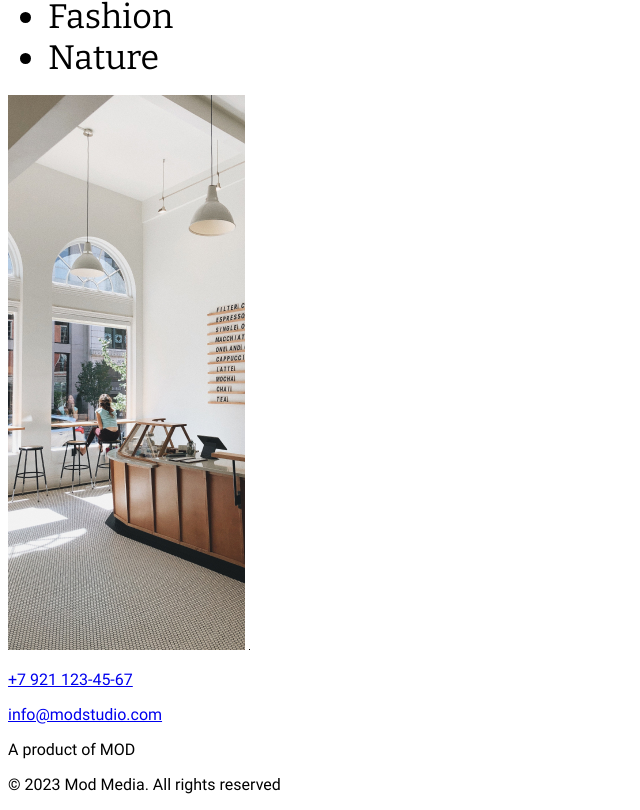
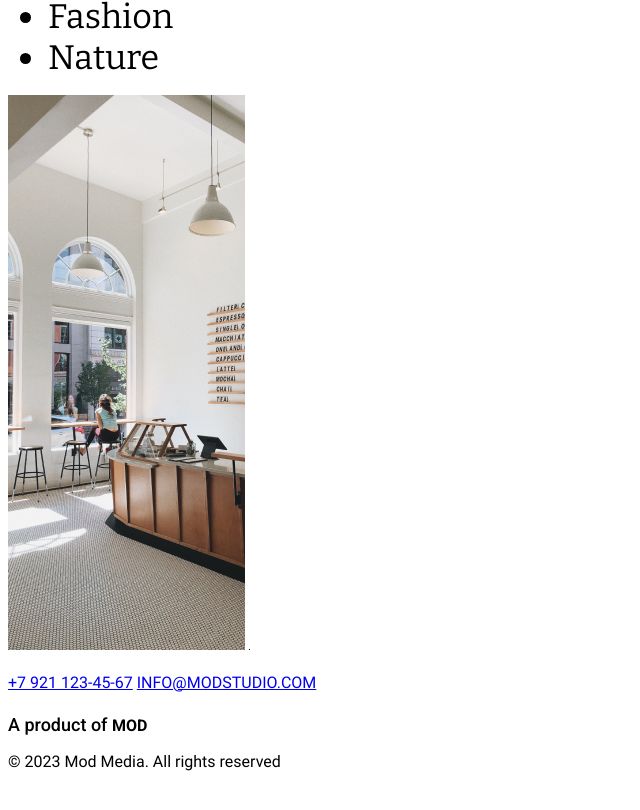
Before and after one commit to drugpamir/otus-css-vorobev, a plain HTML site: page index.html in a window 1280 px wide. Shown: the part 7737-8547 px from the top of the page, without its empty margins (0-640 px from the left). After the commit the page ends 8525 px from the top, so only its background shows below. Drawn offline with nearby package versions, Linux system fonts and the light colour scheme; a web font is replaced by a local one.

Commit message:
footer font styled

```diff
--- a/index.html
+++ b/index.html
@@ -161,10 +161,12 @@
       </section>
     </main>
     <footer>
-      <p><a href="tel:+79211234567">+7 921 123-45-67</a></p>
-      <p><a href="mailto:info@modstudio.com">info@modstudio.com</a></p>
-      <p>A product of MOD</p>
-      <p>© 2023 Mod Media. All rights reserved</p>
+      <p class="footer-contacts">
+        <a href="tel:+79211234567">+7 921 123-45-67</a>
+        <a class="upper" href="mailto:info@modstudio.com">info@modstudio.com</a>
+      </p>
+      <p class="footer-title">A product of <span class="bold">MOD</span></p>
+      <p class="footer-copyright">© 2023 Mod Media. All rights reserved</p>
     </footer>
   </body>
 </html>
--- a/style.css
+++ b/style.css
@@ -69,6 +69,14 @@ q {
   font-size: 26px;
 }
 
+.bold {
+  font-weight: 700;
+}
+
+.upper {
+  text-transform: uppercase;
+}
+
 .mod-subtitle {
   font-weight: 500;
   font-size: 20px;
@@ -89,10 +97,16 @@ q {
   font-size: 34px;
 }
 
-.bold {
-  font-weight: 700;
+.footer-contacts {
+  line-height: 26px;
 }
 
-.upper {
-  text-transform: uppercase;
+.footer-title {
+  font-weight: 500;
+  font-size: 18px;
+  line-height: 21.09px;
 }
+
+.footer-copyright {
+  line-height: 18.75px;
+}
```
